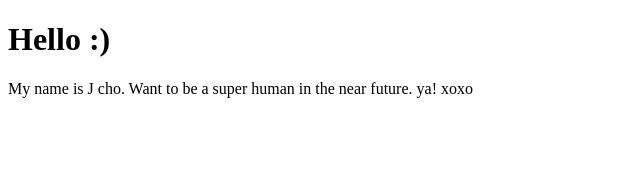
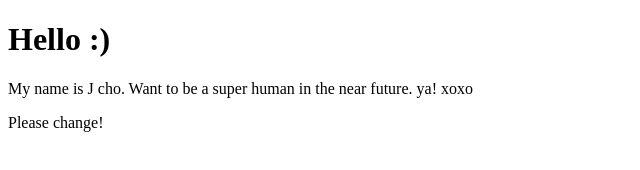
Before and after one commit to joriecho/joriecho.github.io, a plain HTML site: page index.html in a window 1280 px wide. Shown: the whole page, without its empty margins (0-640 px from the left). Drawn offline with nearby package versions, Linux system fonts and the light colour scheme.

Commit message:
변경되길...

```diff
--- a/index.html
+++ b/index.html
@@ -11,6 +11,7 @@
 Want to be a super human in the near future.
 ya!
 xoxo</p>
+<p>Please change!</p>
 <script src="http://code.jquery.com/jquery-2.1.0.min.js"></script>
 <script src="//netdna.bootstrapcdn.com/bootstrap3.1.1/js/bootstrap.minjs"></script>
 </body>
```
